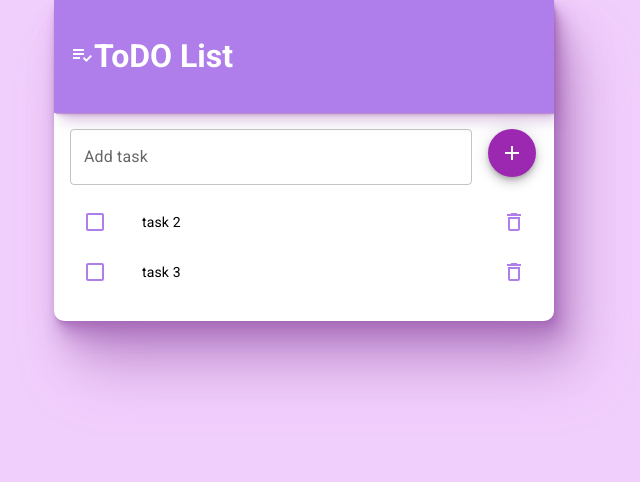
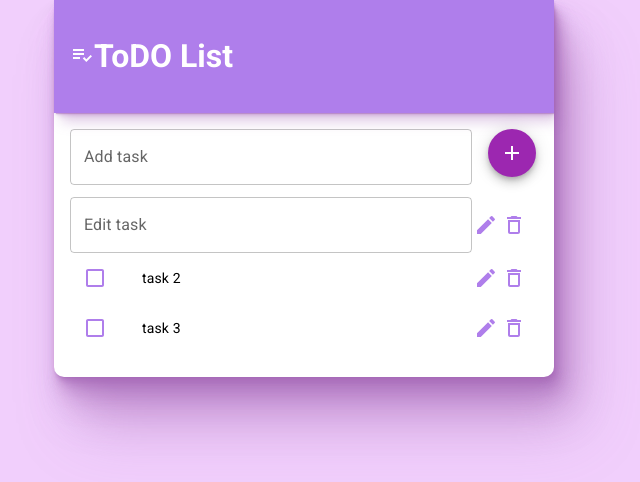
Before and after one commit to silmu/redux-to-do-app, a React (Create React App) app: page / in a window 1280 px wide. Both pictures are taken after a click on the button 850 px from the left and 221 px from the top of the page. Shown: the top 482 px of the page, without its empty margins (336-976 px from the left). Built offline with nearby package versions, Linux system fonts and the light colour scheme.

Commit message:
Add functionality to edit task

```diff
--- a/src/CheckboxList.js
+++ b/src/CheckboxList.js
@@ -1,3 +1,4 @@
+import React, { useState } from 'react';
 import List from '@mui/material/List';
 import ListItem from '@mui/material/ListItem';
 import ListItemButton from '@mui/material/ListItemButton';
@@ -6,28 +7,56 @@ import ListItemText from '@mui/material/ListItemText';
 import Checkbox from '@mui/material/Checkbox';
 import IconButton from '@mui/material/IconButton';
 import DeleteOutlineIcon from '@mui/icons-material/DeleteOutline';
+import EditIcon from '@mui/icons-material/Edit';
+import TextField from '@mui/material/TextField';
 import { useDispatch } from 'react-redux';
-import { deleteTask, markAsDone } from './features/todoList/ToDoListSlice';
+import {
+  editTask,
+  deleteTask,
+  markAsDone,
+  setEditText,
+} from './features/todoList/ToDoListSlice';
 
 const CheckboxList = ({ list }) => {
+  const [editOn, setEditOn] = useState({ state: false, id: 0 });
   const dispatch = useDispatch();
 
   const handleToggleCheck = taskName => {
     dispatch(markAsDone(taskName));
   };
 
+  const toggleEdit = task => {
+    setEditOn({ state: !editOn.state, id: task.id });
+  };
+
+  const handleEditTask = (e, task) => {
+    if (e.key === 'Enter') {
+      setEditOn({ state: false, id: task.id });
+      dispatch(editTask(task.id));
+    }
+  };
+
   const handleDeleteTask = task => {
-    dispatch(deleteTask(task.name));
+    dispatch(deleteTask(task.id));
   };
   return (
     <List sx={{ width: '100%', bgcolor: 'background.paper' }}>
       {list.map(task => {
-        const labelId = `checkbox-list-label-${task.name}`;
+        const labelId = `checkbox-list-label-${task?.id}`;
 
         return (
+          <div key={task?.id}>
             <ListItem
-            key={task.name}
+              //  Special MUI syntax for buttons inside of a list item
               secondaryAction={
+                <>
+                  <IconButton
+                    edge='end'
+                    aria-label='comments'
+                    onClick={() => toggleEdit(task)}
+                  >
+                    <EditIcon sx={{ color: '#af7eeb' }} />
+                  </IconButton>
                   <IconButton
                     edge='end'
                     aria-label='comments'
@@ -35,14 +64,28 @@ const CheckboxList = ({ list }) => {
                   >
                     <DeleteOutlineIcon sx={{ color: '#af7eeb' }} />
                   </IconButton>
+                </>
               }
               disablePadding
             >
+              {/* Display editing option on click */}
+              {editOn.state && editOn.id === task.id ? (
+                <TextField
+                  id='outlined-basic'
+                  label='Edit task'
+                  variant='outlined'
+                  color='secondary'
+                  sx={{ marginRight: '1rem', width: '86%' }}
+                  onChange={e => dispatch(setEditText(e.target.value))}
+                  onKeyPress={e => handleEditTask(e, task)}
+                />
+              ) : (
                 <ListItemButton
                   role={undefined}
                   onClick={() => handleToggleCheck(task.name)}
                   dense
                 >
+                  {/* Checkbox */}
                   <ListItemIcon>
                     <Checkbox
                       edge='start'
@@ -54,9 +97,12 @@ const CheckboxList = ({ list }) => {
                       color='secondary'
                     />
                   </ListItemIcon>
+                  {/* Task text */}
                   <ListItemText id={labelId} primary={task.name} />
                 </ListItemButton>
+              )}
             </ListItem>
+          </div>
         );
       })}
     </List>
--- a/src/features/todoList/ToDoListSlice.js
+++ b/src/features/todoList/ToDoListSlice.js
@@ -3,37 +3,57 @@ import { createSlice } from '@reduxjs/toolkit';
 export const todoListSlice = createSlice({
   name: 'todo list',
   initialState: {
-    value: [
-      { name: 'task 1', checked: false },
-      { name: 'task 2', checked: false },
-      { name: 'task 3', checked: false },
+    todos: [
+      { id: 1, name: 'task 1', checked: false },
+      { id: 2, name: 'task 2', checked: false },
+      { id: 3, name: 'task 3', checked: false },
     ],
     inputText: '',
+    editText: '',
   },
   reducers: {
     addTask: (state, action) => {
-      state.value.push({ name: action.payload, checked: false });
+      state.todos.push({
+        id: state.todos.length + 1,
+        name: action.payload,
+        checked: false,
+      });
     },
     markAsDone: (state, action) => {
-      state.value.forEach(task => {
+      state.todos.forEach(task => {
         if (task.name === action.payload) {
           task.checked = !task.checked;
         }
       });
     },
+    editTask: (state, action) => {
+      state.todos.map(task =>
+        task.id === action.payload ? (task.name = state.editText) : task
+      );
+    },
     deleteTask: (state, action) => {
-      state.value = state.value.filter(task => task.name !== action.payload);
+      state.todos = state.todos.filter(task => task.id !== action.payload);
     },
     setInputText: (state, action) => {
       state.inputText = action.payload;
     },
+    setEditText: (state, action) => {
+      state.editText = action.payload;
+    },
   },
 });
 
-export const { addTask, deleteTask, setInputText, markAsDone } =
-  todoListSlice.actions;
+export const {
+  addTask,
+  editTask,
+  deleteTask,
+  setInputText,
+  setEditText,
+  markAsDone,
+} = todoListSlice.actions;
 
-export const selectList = state => state['todo list'].value;
+export const selectList = state => state['todo list'].todos;
 export const selectInputText = state => state['todo list'].inputText;
+export const selectEditText = state => state['todo list'].editText;
 
 export default todoListSlice.reducer;
```
Also changed, not shown: src/InputTask.js (+5 -4 lines). Lines whose indentation alone changed are shown as unchanged.
